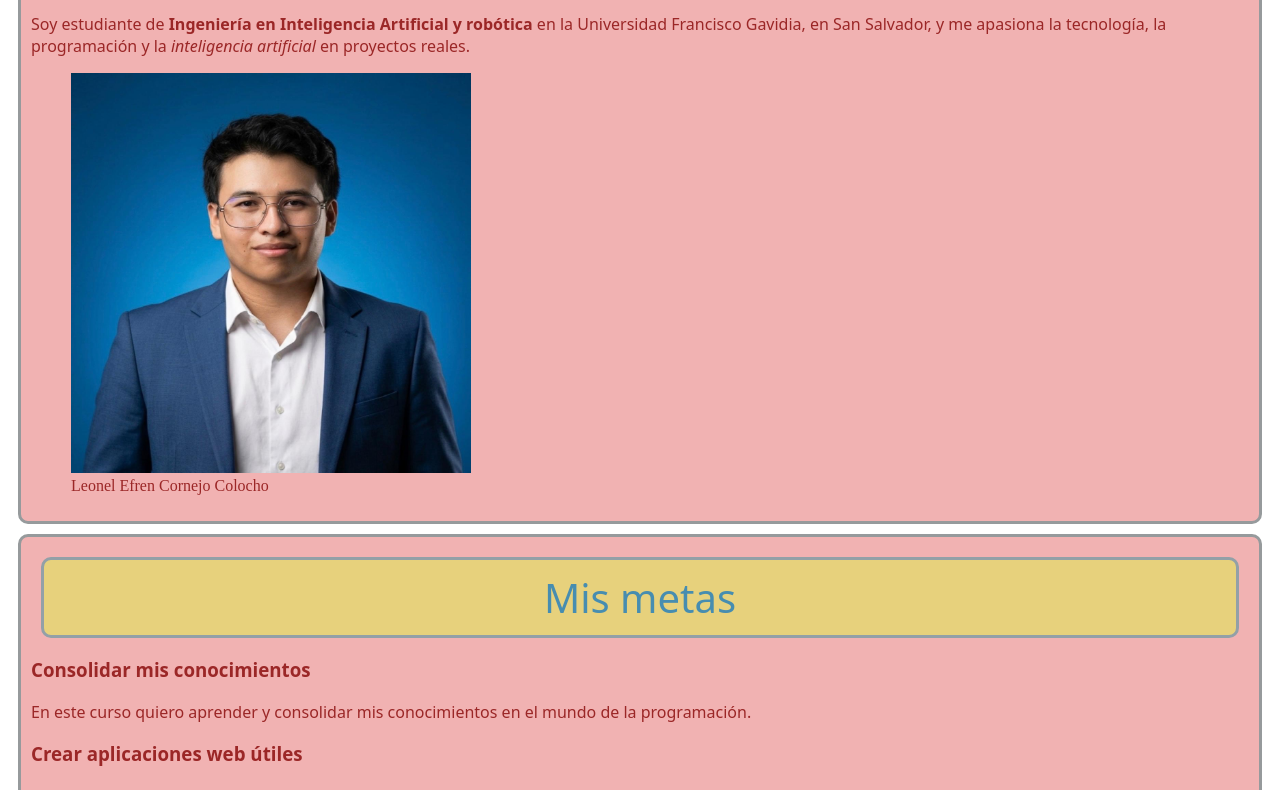
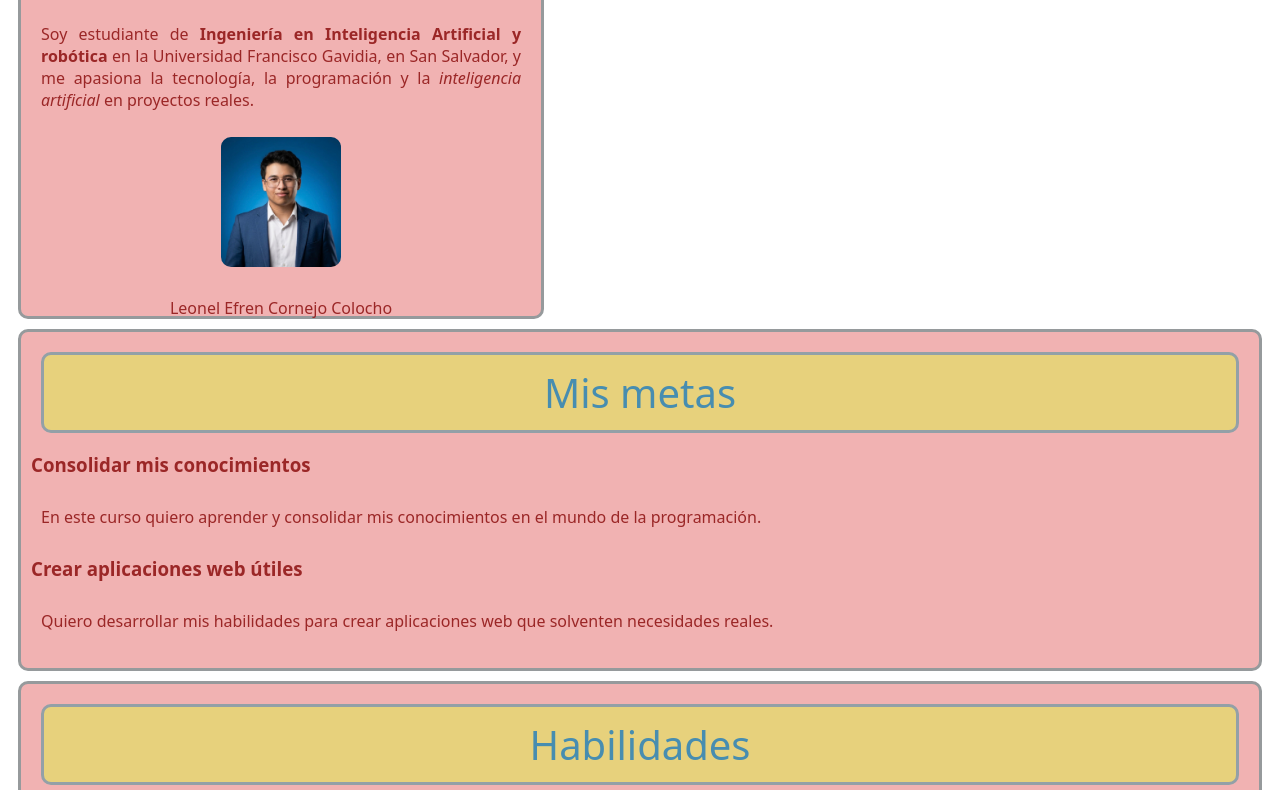
Before and after one commit to leofdr7/mi_portafolio_Leonel_Cornejo, a plain HTML site: page index.html in a window 1280 px wide. Shown: the part 364-1154 px from the top of the page. Drawn offline with Linux system fonts and the light colour scheme; files that its build step writes are made by us from their sources; a web font is replaced by a local one.

Commit message:
cambios de tarjeta sin terminar

```diff
--- a/css/estilos.css
+++ b/css/estilos.css
@@ -22,23 +22,13 @@ a {
     text-decoration: none;
 }
 
-section#sobre-mi{
-    border: 1px solid #ca997e;
-    border-radius: 10px;
-    padding: 10px;
-    margin: 10px;
-    background-color: #f0a9a9e3;
-    color: #9b2727;
-    border-style: solid;
-    border-width: 1px;
-    border-color: #969a9c;
-    border-width: 3px;
-}
 p{
     font-family: "Bitcount Single", system-ui;
     font-optical-sizing: auto;
     font-weight: 400;
     font-style: normal;
+    text-align: justify;
+    padding: 10px;
 }
 h3{
     font-family: "Bitcount Single", system-ui;
@@ -93,3 +83,22 @@ ul{
     font-weight: 400;
     font-style: normal;
 }
+
+.tarjeta{
+    width: 500px;
+    height: 400px;
+    border: 1px solid #b25523;
+    border-radius: 10px;
+    padding: 10px;
+    margin: 10px;
+    background-color: #f0a9a9e3;
+    color: #9b2727;
+    border-style: solid;
+    border-width: 1px;
+    border-color: #969a9c;
+    border-width: 3px;
+}
+
+.tarjeta figure{
+    text-align: center;
+}
--- a/index.html
+++ b/index.html
@@ -11,7 +11,7 @@
             background-color: #d2bfb3;
         }
     </style> -->
-    <link rel="stylesheet" href="estilos.css">
+    <link rel="stylesheet" href="css/estilos.css">
     <link rel="preconnect" href="https://fonts.googleapis.com">
     <link rel="preconnect" href="https://fonts.gstatic.com" crossorigin>
     <link href="https://fonts.googleapis.com/css2?family=Bitcount+Single:wght@100..900&display=swap" rel="stylesheet">
@@ -31,17 +31,16 @@
     </header>
 
     <main>
-        <section id="sobre-mi">
+        <section id="sobre-mi" class="tarjeta">
             <h2>Sobre mí</h2>
             <p>Soy estudiante de <strong>Ingeniería en Inteligencia Artificial y robótica</strong>
                 en la Universidad Francisco Gavidia, en San Salvador,
                 y me apasiona la tecnología, la programación y la <em>inteligencia artificial</em> en proyectos reales.
             </p>
-
             <figure>
-                <img src="img/perfil.jpeg" alt="Foto de perfil de Leonel Efren Cornejo Colocho" width="400"
-                    height="400">
-                <figcaption>Leonel Efren Cornejo Colocho</figcaption>
+                <img src="img/perfil.jpeg" alt="Foto de perfil de Leonel Efren Cornejo Colocho" width="120"
+                    height="130"; style="border-radius: 10px">
+                <p style="text-align: center">Leonel Efren Cornejo Colocho</p>
             </figure>
         </section>
 
```
Also changed, not shown: contacto.html (+1 -1 lines), proyectos.html (+1 -1 lines).
